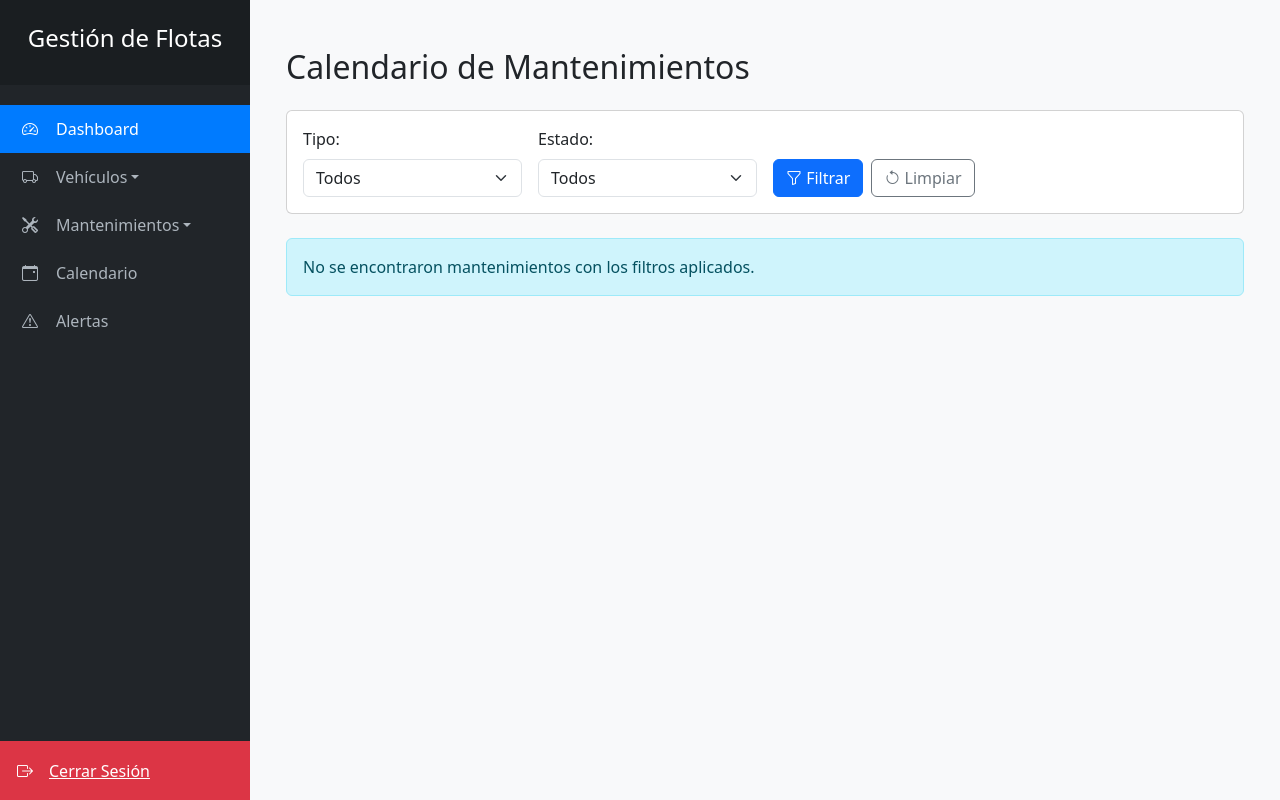
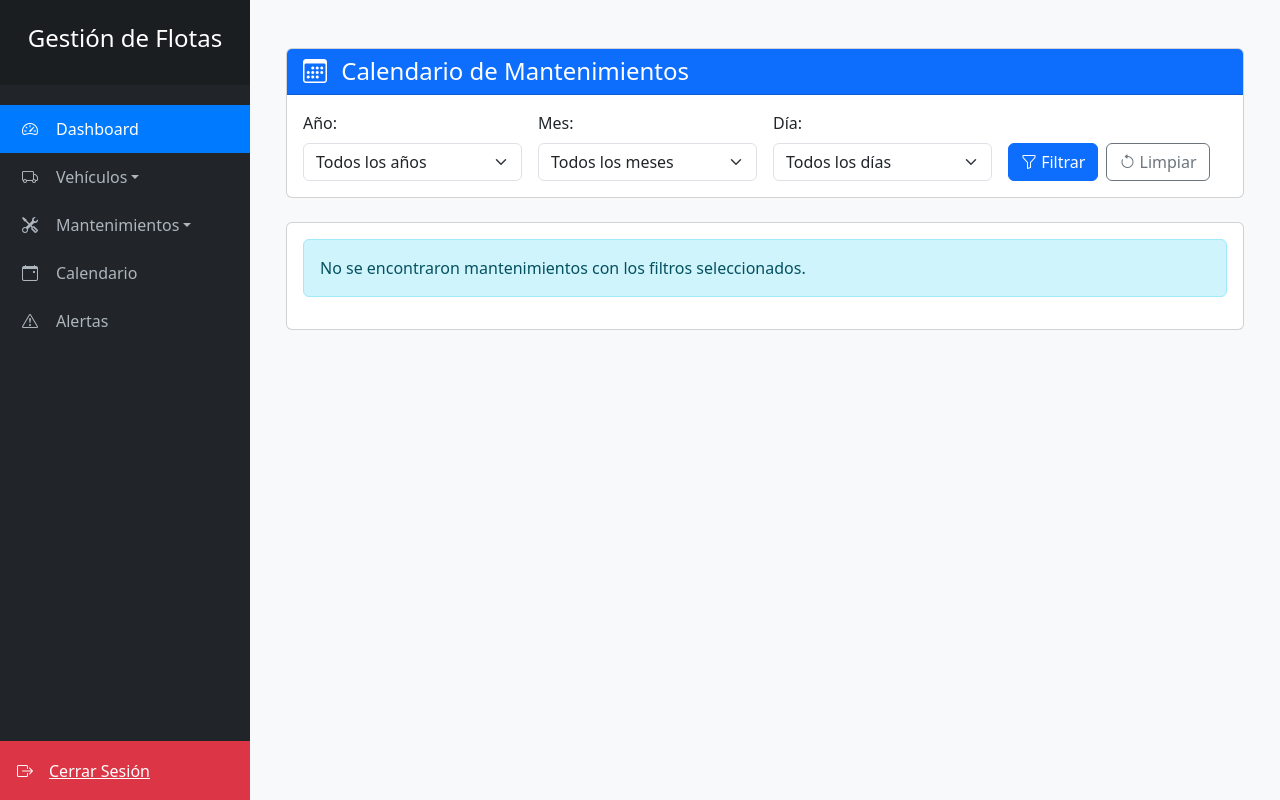
Before and after one commit to Vega-prg/copia-pa1, a Django app: page /calendario/ in a window 1280 px wide. Run offline with Django 5.2, Linux system fonts and the light colour scheme; the visitor is signed in with stand-in values (Sample User, id 1); data that the repository does not hold is empty.

Commit message:
Alertas y Calendario

```diff
--- a/flota/templates/flota/calendario.html
+++ b/flota/templates/flota/calendario.html
@@ -1,43 +1,59 @@
 {% extends "flota/base.html" %}
 
-{% block title %}Calendario de Mantenimientos{% endblock %}
-
 {% block content %}
-<div class="container mt-4">
-    <h2 class="mb-4">Calendario de Mantenimientos</h2>
-
+<div class="container-fluid mt-4">
+    <div class="card mb-4">
+        <div class="card-header bg-primary text-white">
+            <div class="d-flex justify-content-between align-items-center">
+                <h4 class="mb-0">
+                    <i class="bi bi-calendar3 me-2"></i>
+                    Calendario de Mantenimientos
+                </h4>
+            </div>
+        </div>
+        <div class="card-body">
             <!-- Filtros -->
-    <div class="card mb-4">
-        <div class="card-body">
             <form method="get" class="row g-3">
+                <!-- Filtro por Año -->
                 <div class="col-md-3">
-                    <label class="form-label">Tipo:</label>
-                    <select name="tipo" class="form-select">
-                        <option value="">Todos</option>
-                        <option value="preventivo" {% if tipo_seleccionado == 'preventivo' %}selected{% endif %}>Preventivos</option>
-                        <option value="correctivo" {% if tipo_seleccionado == 'correctivo' %}selected{% endif %}>Correctivos</option>
+                    <label class="form-label">Año:</label>
+                    <select name="year" class="form-select">
+                        <option value="">Todos los años</option>
+                        {% for y in years %}
+                        <option value="{{ y }}" {% if selected_year == y|stringformat:"s" %}selected{% endif %}>
+                            {{ y }}
+                        </option>
+                        {% endfor %}
                     </select>
                 </div>
+
+                <!-- Filtro por Mes -->
                 <div class="col-md-3">
-                    <label class="form-label">Estado:</label>
-                    <select name="estado" class="form-select">
-                        <option value="">Todos</option>
-                        {% if not tipo_seleccionado or tipo_seleccionado == 'preventivo' %}
-                            {% for valor, etiqueta in estados_preventivos %}
-                            <option value="{{ valor }}" {% if estado_seleccionado == valor %}selected{% endif %}>
-                                {{ etiqueta }}
+                    <label class="form-label">Mes:</label>
+                    <select name="month" class="form-select">
+                        <option value="">Todos los meses</option>
+                        {% for num, name in months %}
+                        <option value="{{ num }}" {% if selected_month == num|stringformat:"s" %}selected{% endif %}>
+                            {{ name }}
                         </option>
                         {% endfor %}
-                        {% endif %}
-                        {% if not tipo_seleccionado or tipo_seleccionado == 'correctivo' %}
-                            {% for valor, etiqueta in estados_correctivos %}
-                            <option value="{{ valor }}" {% if estado_seleccionado == valor %}selected{% endif %}>
-                                {{ etiqueta }}
+                    </select>
+                </div>
+
+                <!-- Filtro por Día -->
+                <div class="col-md-3">
+                    <label class="form-label">Día:</label>
+                    <select name="day" class="form-select">
+                        <option value="">Todos los días</option>
+                        {% for num, name in days %}
+                        <option value="{{ num }}" {% if selected_day == num|stringformat:"s" %}selected{% endif %}>
+                            {{ num }}
                         </option>
                         {% endfor %}
-                        {% endif %}
                     </select>
                 </div>
+
+                <!-- Botones -->
                 <div class="col-md-3 d-flex align-items-end">
                     <button type="submit" class="btn btn-primary me-2">
                         <i class="bi bi-funnel"></i> Filtrar
@@ -50,44 +66,66 @@
         </div>
     </div>
 
-    <!-- Lista de mantenimientos -->
-    <div class="list-group mb-4">
+    <!-- Resultados -->
+    <div class="card">
+        <div class="card-body">
+            {% if page_obj.object_list %}
+            <div class="table-responsive">
+                <table class="table table-hover">
+                    <thead>
+                        <tr>
+                            <th>Fecha</th>
+                            <th>Tipo</th>
+                            <th>Vehículo</th>
+                            <th>Descripción</th>
+                            <th>Estado</th>
+                            <th>Acciones</th>
+                        </tr>
+                    </thead>
+                    <tbody>
                         {% for m in page_obj.object_list %}
-        <div class="list-group-item {% if m.fecha < hoy %}list-group-item-light{% else %}{% if m.tipo_categoria == 'preventivo' %}list-group-item-warning{% else %}list-group-item-danger{% endif %}{% endif %}">
-            <div class="d-flex justify-content-between align-items-start">
-                <div>
-                    <h5 class="mb-1">
-                        {{ m.fecha|date:"d/m/Y" }}
+                        <tr>
+                            <td>{{ m.fecha|date:"d/m/Y" }}</td>
+                            <td>
                                 <span class="badge bg-{% if m.tipo_categoria == 'preventivo' %}warning text-dark{% else %}danger{% endif %}">
                                     {{ m.tipo_categoria|title }}
                                 </span>
-                        <span class="badge bg-{% if m.fecha < hoy %}secondary
-                                          {% else %}{% if m.estado == 'pendiente' or m.estado == 'reportado' %}primary
-                                          {% elif m.estado == 'en_proceso' %}warning text-dark
-                                          {% elif m.estado == 'completado' %}success
-                                          {% else %}danger{% endif %}{% endif %}">
+                            </td>
+                            <td>{{ m.vehiculo__placa }}</td>
+                            <td>
+                                {{ m.tipo_mantenimiento }}
+                                {% if m.tipo_categoria == 'correctivo' %}
+                                <br><small class="text-muted">{{ m.solucion_aplicada|truncatechars:50 }}</small>
+                                {% endif %}
+                                {% if m.tipo_categoria == 'preventivo' %}
+                                <br><small class="text-muted">{{ m.descripcion|truncatechars:50 }}</small>
+                                {% endif %}
+                            </td>
+                            <td>
+                                <span class="badge bg-{% if m.estado == 'completado' %}success{% elif m.estado == 'pendiente' or m.estado == 'reportado' %}primary{% else %}secondary{% endif %}">
                                     {{ m.estado|title }}
                                 </span>
-                    </h5>
-                    <p class="mb-1"><strong>{{ m.vehiculo__placa }}</strong> - {{ m.tipo_mantenimiento }}</p>
-                    <p class="mb-1 small">{{ m.descripcion|truncatechars:100 }}</p>
-                    {% if m.tipo_categoria == 'correctivo' %}
-                    <p class="mb-1 small"><em>Solución:</em> {{ m.solucion_aplicada|truncatechars:80 }}</p>
-                    {% endif %}
-                </div>
+                            </td>
+                            <td>
                                 <a href="{% if m.tipo_categoria == 'preventivo' %}{% url 'editar_mantenimiento_preventivo' m.id %}{% else %}{% url 'editar_mantenimiento_correctivo' m.id %}{% endif %}"
-                   class="btn btn-sm btn-outline-primary"
-                   title="Editar">
+                                   class="btn btn-sm btn-outline-primary">
                                     <i class="bi bi-pencil"></i>
                                 </a>
+                            </td>
+                        </tr>
+                        {% endfor %}
+                    </tbody>
+                </table>
             </div>
+            {% else %}
+            <div class="alert alert-info">
+                No se encontraron mantenimientos con los filtros seleccionados.
             </div>
-        {% empty %}
-        <div class="alert alert-info">No se encontraron mantenimientos con los filtros aplicados.</div>
-        {% endfor %}
-    </div>
+            {% endif %}
 
             <!-- Paginación -->
             {% include "flota/paginacion.html" with page_obj=page_obj %}
         </div>
+    </div>
+</div>
 {% endblock %}
--- a/flota/views.py
+++ b/flota/views.py
@@ -10,6 +10,7 @@ from django.core.paginator import Paginator
 from django.contrib import messages
 from django.shortcuts import redirect
 from .decorators import rol_requerido
+from django.db.models.functions import ExtractYear, ExtractMonth, ExtractDay
 
 
 def error_403(request, exception):
@@ -366,77 +367,84 @@ def editar_mantenimiento_correctivo(request, pk):
         'mantenimiento': mantenimiento,
     })
 
+
 @login_required
 def calendario(request):
-    # Parámetros de filtro
-    tipo_filtro = request.GET.get('tipo', '')
-    estado_filtro = request.GET.get('estado', '')
+    # Obtener parámetros de filtro
+    year = request.GET.get('year')
+    month = request.GET.get('month')
+    day = request.GET.get('day')
 
     # Consulta base para preventivos
-    preventivos = MantenimientoPreventivo.objects.all().annotate(
+    preventivos = MantenimientoPreventivo.objects.annotate(
+        year=ExtractYear('fecha_prox_mantenimiento'),
+        month=ExtractMonth('fecha_prox_mantenimiento'),
+        day=ExtractDay('fecha_prox_mantenimiento'),
         tipo_mantenimiento=F('tipo'),
         fecha=F('fecha_prox_mantenimiento'),
-        tipo_categoria=Value('preventivo'),
-        estado_mostrar=F('estado')  # Usamos el campo original
+        tipo_categoria=Value('preventivo')
     ).values(
         'id', 'vehiculo__placa', 'tipo_mantenimiento', 'fecha',
-        'estado', 'descripcion', 'tipo_categoria', 'estado_mostrar'
+        'year', 'month', 'day', 'estado', 'descripcion', 'tipo_categoria'
     )
 
     # Consulta base para correctivos
-    correctivos = MantenimientoCorrectivo.objects.all().annotate(
+    correctivos = MantenimientoCorrectivo.objects.annotate(
+        year=ExtractYear('fecha_solucion'),
+        month=ExtractMonth('fecha_solucion'),
+        day=ExtractDay('fecha_solucion'),
         tipo_mantenimiento=F('descripcion_falla'),
         fecha=F('fecha_solucion'),
-        tipo_categoria=Value('correctivo'),
-        estado_mostrar=F('estado')  # Usamos el campo original
+        tipo_categoria=Value('correctivo')
     ).values(
         'id', 'vehiculo__placa', 'tipo_mantenimiento', 'fecha',
-        'estado', 'solucion_aplicada', 'tipo_categoria', 'estado_mostrar'
+        'year', 'month', 'day', 'estado', 'solucion_aplicada', 'tipo_categoria'
     )
 
     # Aplicar filtros
-    if tipo_filtro:
-        if tipo_filtro == 'preventivo':
-            correctivos = correctivos.none()
-        elif tipo_filtro == 'correctivo':
-            preventivos = preventivos.none()
+    if year:
+        preventivos = preventivos.filter(year=year)
+        correctivos = correctivos.filter(year=year)
+    if month:
+        preventivos = preventivos.filter(month=month)
+        correctivos = correctivos.filter(month=month)
+    if day:
+        preventivos = preventivos.filter(day=day)
+        correctivos = correctivos.filter(day=day)
 
-    if estado_filtro:
-        preventivos = preventivos.filter(estado=estado_filtro)
-        correctivos = correctivos.filter(estado=estado_filtro)
-
-    # Combinar y ordenar por fecha ascendente (más cercana primero)
+    # Combinar y ordenar
     mantenimientos = sorted(
         chain(preventivos, correctivos),
         key=lambda x: x['fecha'] if x['fecha'] else timezone.now().date()
     )
 
-    # Paginación (15 items por página)
-    paginator = Paginator(mantenimientos, 6)
+    # Obtener años disponibles
+    years_preventivos = MantenimientoPreventivo.objects.dates('fecha_prox_mantenimiento', 'year')
+    years_correctivos = MantenimientoCorrectivo.objects.dates('fecha_solucion', 'year')
+    years = sorted(set([y.year for y in chain(years_preventivos, years_correctivos)]), reverse=True)
+
+    # Meses y días predefinidos
+    months = [
+        (1, 'Enero'), (2, 'Febrero'), (3, 'Marzo'),
+        (4, 'Abril'), (5, 'Mayo'), (6, 'Junio'),
+        (7, 'Julio'), (8, 'Agosto'), (9, 'Septiembre'),
+        (10, 'Octubre'), (11, 'Noviembre'), (12, 'Diciembre')
+    ]
+    days = [(d, d) for d in range(1, 32)]
+
+    # Paginación
+    paginator = Paginator(mantenimientos, 15)
     page_number = request.GET.get('page')
     page_obj = paginator.get_page(page_number)
 
-    # Estados disponibles para los filtros
-    estados_preventivos = [
-        ('pendiente', 'Pendiente'),
-        ('completado', 'Completado'),
-        ('cancelado', 'Cancelado')
-    ]
-
-    estados_correctivos = [
-        ('reportado', 'Reportado'),
-        ('en_proceso', 'En Proceso'),
-        ('completado', 'Completado'),
-        ('cancelado', 'Cancelado')
-    ]
-
     return render(request, 'flota/calendario.html', {
         'page_obj': page_obj,
-        'hoy': timezone.now().date(),
-        'tipo_seleccionado': tipo_filtro,
-        'estado_seleccionado': estado_filtro,
-        'estados_preventivos': estados_preventivos,
-        'estados_correctivos': estados_correctivos
+        'years': years,
+        'months': months,
+        'days': days,
+        'selected_year': year,
+        'selected_month': month,
+        'selected_day': day
     })
 
 @login_required
@@ -444,16 +452,71 @@ def alertas(request):
     hoy = date.today()
     alertas = []
 
-    # Alertas de mantenimiento preventivo
+    # Alertas de mantenimiento preventivo (fecha)
     for mp in MantenimientoPreventivo.objects.filter(estado='pendiente'):
-        if mp.fecha_prox_mantenimiento and (mp.fecha_prox_mantenimiento - hoy) <= timedelta(days=7):
-            alertas.append({
-                'titulo': f'Mantenimiento Preventivo: {mp.tipo}',
-                'descripcion': f'Vence el {mp.fecha_prox_mantenimiento.strftime("%d/%m/%Y")}',
-                'fecha': mp.fecha_prox_mantenimiento,
-                'vehiculo': mp.vehiculo
-            })
+        if mp.fecha_prox_mantenimiento:
+            dias_restantes = (mp.fecha_prox_mantenimiento - hoy).days
+            if 0 <= dias_restantes <= 7:
+                alertas.append({
+                    'id': mp.id,
+                    'tipo': 'preventivo',
+                    'motivo': 'fecha',
+                    'titulo': f'Mantenimiento Preventivo: {mp.tipo}',
+                    'descripcion': f'Vence en {dias_restantes} días ({mp.fecha_prox_mantenimiento.strftime("%d/%m/%Y")})',
+                    'fecha': mp.fecha_prox_mantenimiento,
+                    'vehiculo': mp.vehiculo,
+                    'prioridad': 'alta' if dias_restantes <= 3 else 'media'
+                })
+
+    # Alertas de mantenimiento preventivo (kilometraje)
+    for mp in MantenimientoPreventivo.objects.filter(estado='pendiente'):
+        if mp.km_prox_mantenimiento and mp.vehiculo.kilometraje_actual:
+            km_restantes = mp.km_prox_mantenimiento - mp.vehiculo.kilometraje_actual
+            if 0 <= km_restantes <= 500:
+                alertas.append({
+                    'id': mp.id,
+                    'tipo': 'preventivo',
+                    'motivo': 'kilometraje',
+                    'titulo': f'Mantenimiento Preventivo: {mp.tipo}',
+                    'descripcion': f'Faltan {km_restantes:.0f} km para el mantenimiento',
+                    'kilometraje_actual': mp.vehiculo.kilometraje_actual,
+                    'km_prox_mantenimiento': mp.km_prox_mantenimiento,
+                    'vehiculo': mp.vehiculo,
+                    'prioridad': 'alta' if km_restantes <= 100 else 'media'
+                })
+
+    # Alertas para mantenimientos correctivos
+    for mc in MantenimientoCorrectivo.objects.exclude(estado='completado'):
+        if mc.fecha_solucion:
+            dias_restantes = (mc.fecha_solucion - hoy).days
+            if 0 <= dias_restantes <= 7:
+                alertas.append({
+                    'id': mc.id,
+                    'tipo': 'correctivo',
+                    'motivo': 'fecha',
+                    'titulo': f'Mantenimiento Correctivo: {mc.descripcion_falla[:30]}...',
+                    'descripcion': f'Solución programada para {dias_restantes} días ({mc.fecha_solucion.strftime("%d/%m/%Y")})',
+                    'fecha': mc.fecha_solucion,
+                    'vehiculo': mc.vehiculo,
+                    'prioridad': 'alta' if dias_restantes <= 2 else 'media'
+                })
+
+    # Ordenar alertas por prioridad y fecha/km
+    alertas_ordenadas = sorted(
+        alertas,
+        key=lambda x: (
+            0 if x['prioridad'] == 'alta' else 1,
+            x.get('fecha', date.max),
+            x.get('km_prox_mantenimiento', float('inf'))
+        )
+    )
+
+    # Paginación (6 alertas por página)
+    paginator = Paginator(alertas_ordenadas, 6)
+    page_number = request.GET.get('page')
+    page_obj = paginator.get_page(page_number)
 
     return render(request, 'flota/alertas.html', {
-        'alertas': alertas
+        'page_obj': page_obj,
+        'hoy': hoy
     })
```
Also changed, not shown: flota/templates/flota/alertas.html (+47 -14 lines). Lines whose indentation alone changed are shown as unchanged.
